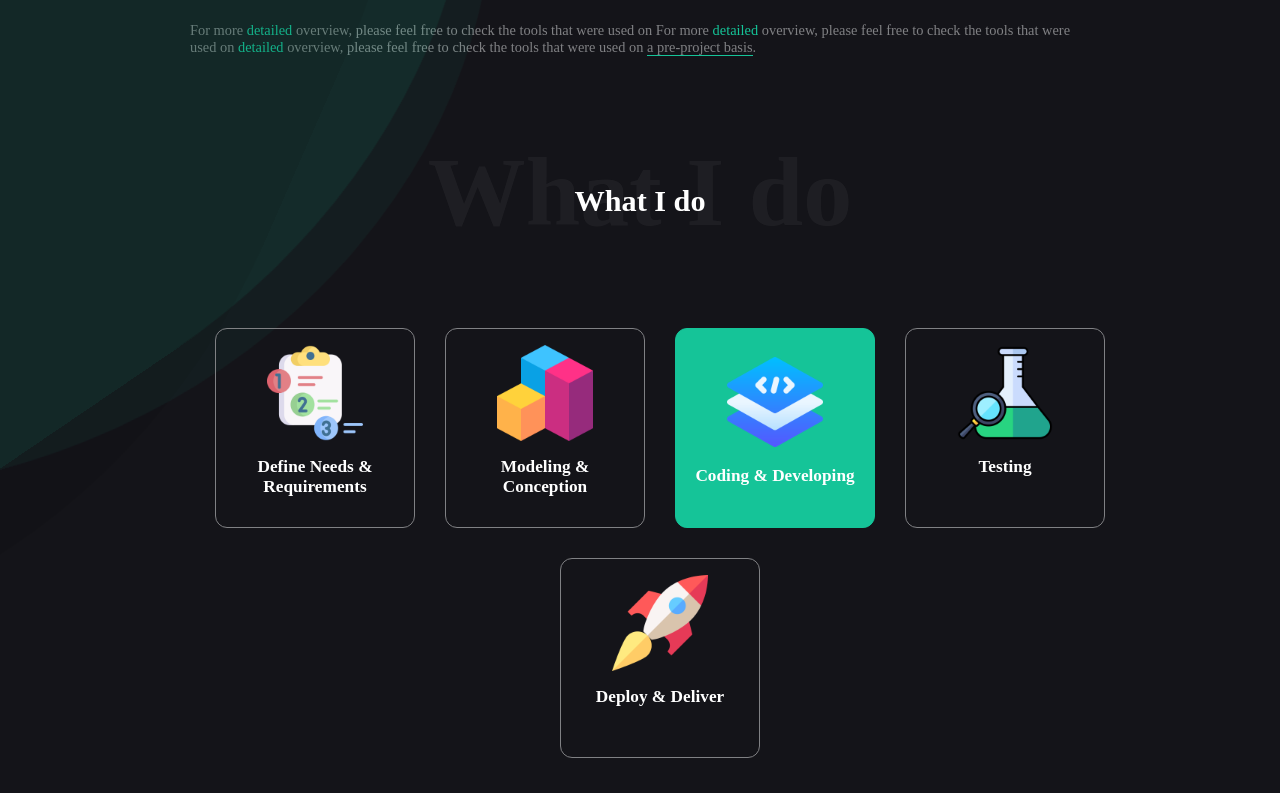
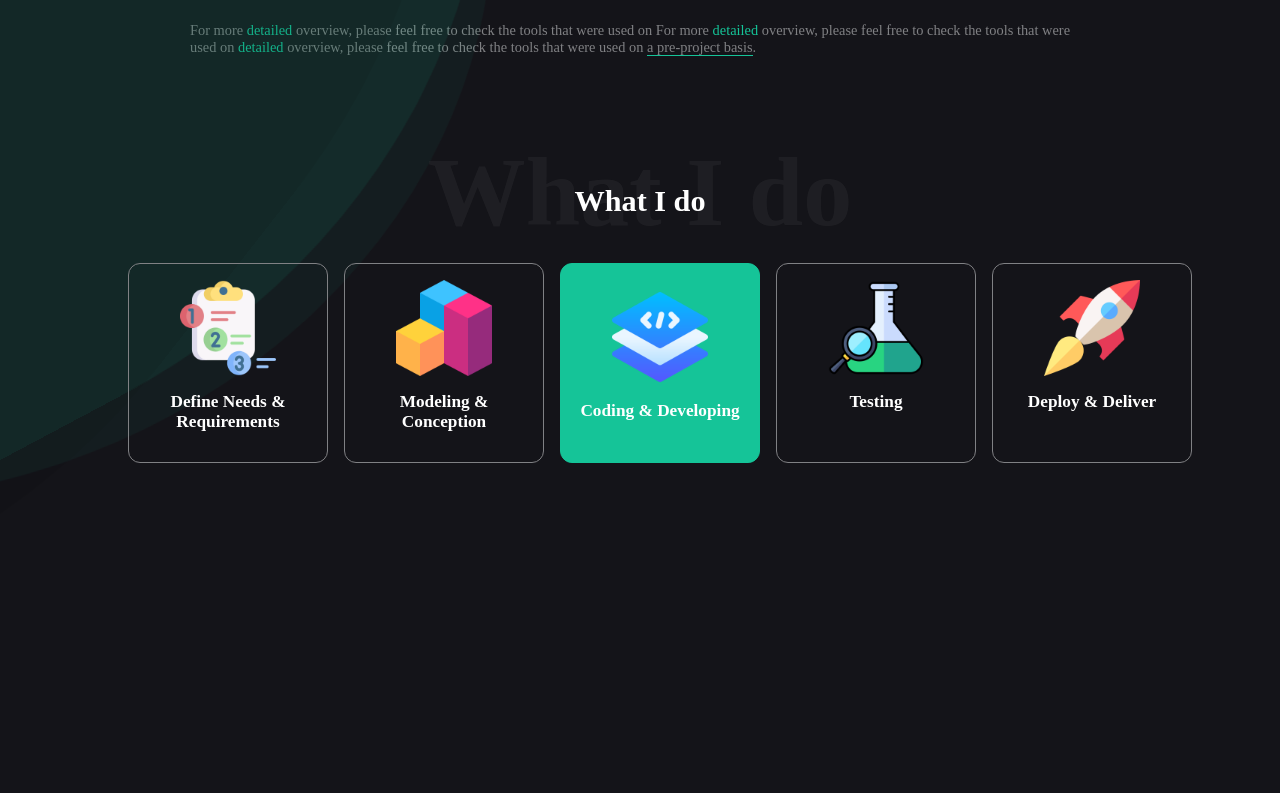
Before and after one commit to Tidjini/portfolio, a React (Create React App) app: page / in a window 1280 px wide. Shown: the part 762-1555 px from the top of the page. After the commit the page ends 1245 px from the top, so only its background shows below. Built offline with nearby package versions, Linux system fonts and the light colour scheme; a web font is replaced by a local one.

Commit message:
finish with skills section

```diff
--- a/public/styles.css
+++ b/public/styles.css
@@ -328,7 +328,6 @@ button:hover::before {
   width: fit-content;
   margin: 0 auto;
   text-align: center;
-
 }
 
 .shadow-title .shadow{
@@ -349,10 +348,11 @@ button:hover::before {
 /**WHAT I DO ELEMENTS**/
 .wid-container{
   width: 90%;
-  margin: 0 auto;
   display: flex;
   flex-wrap: wrap;
   justify-content: center;
+  gap: 16px;
+  margin: -50px auto 0 auto;
 }
 .wid-element{
   position: relative;
@@ -366,31 +366,13 @@ button:hover::before {
   border: 1px solid #808184;
   border-radius: 12px;
   cursor: pointer;
-  margin: 15px;
 
-}
-.wid-element::before  {
-  content: "";
-  position: absolute;
-  bottom: 0;
-  left: 0;
-  height: 0;
-  background: #15c49850;
-  transition: height 0.6s ease;
-  border-radius: 12px;
-  width: 100%;
-  z-index: -1;
-}
-
-.wid-element:hover::before {
-  height: 100%;
 }
 
 
 .wid-container .active{
   background-color: #15c498;
   border: 1px solid #15c498;
-
   justify-content: center;
 }
 
```
